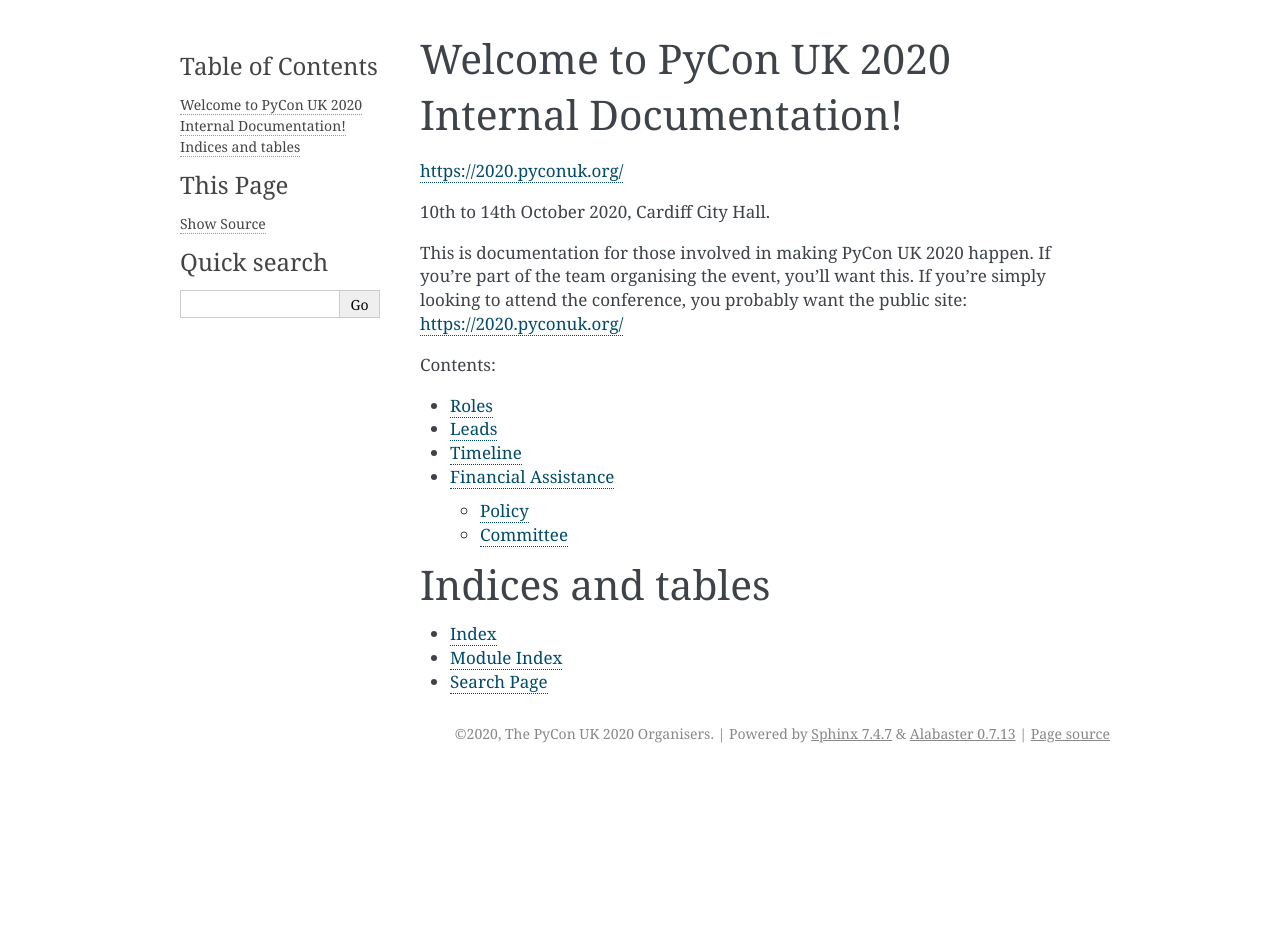
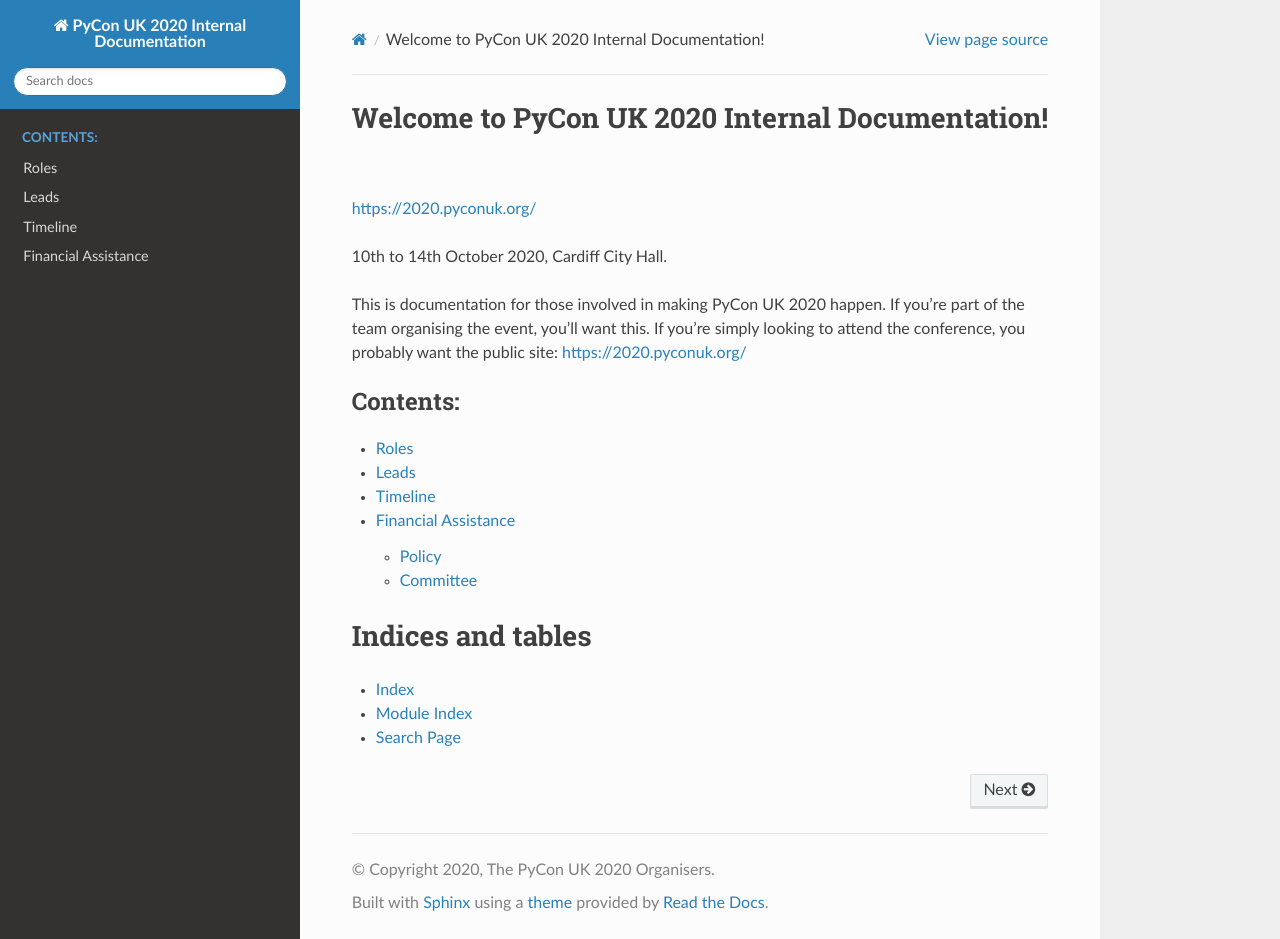
Before and after one commit to PyconUK/pyconuk-2020-internaldocs, a Sphinx documentation site: the page built from source/index.rst, in a window 1280 px wide and 939 px high. Built offline with Sphinx 7.4.7 and the Read the Docs theme 2.0.0, drawn with Linux system fonts in a browser that asks for light colours.

Commit message:
Use sphinx_rtd theme

```diff
--- a/requirements.txt
+++ b/requirements.txt
@@ -21,4 +21,5 @@
 sphinxcontrib-jsmath==1.0.1
 sphinxcontrib-qthelp==1.0.2
 sphinxcontrib-serializinghtml==1.1.3
+sphinx_rtd_theme==0.4.3
 urllib3==1.25.8
--- a/source/conf.py
+++ b/source/conf.py
@@ -28,6 +28,7 @@
 # extensions coming with Sphinx (named 'sphinx.ext.*') or your custom
 # ones.
 extensions = [
+    'sphinx_rtd_theme',
 ]
 
 # Add any paths that contain templates here, relative to this directory.
@@ -44,7 +45,7 @@
 # The theme to use for HTML and HTML Help pages.  See the documentation for
 # a list of builtin themes.
 #
-html_theme = 'alabaster'
+html_theme = 'sphinx_rtd_theme'
 
 # Add any paths that contain custom static files (such as style sheets) here,
 # relative to this directory. They are copied after the builtin static files,
```
